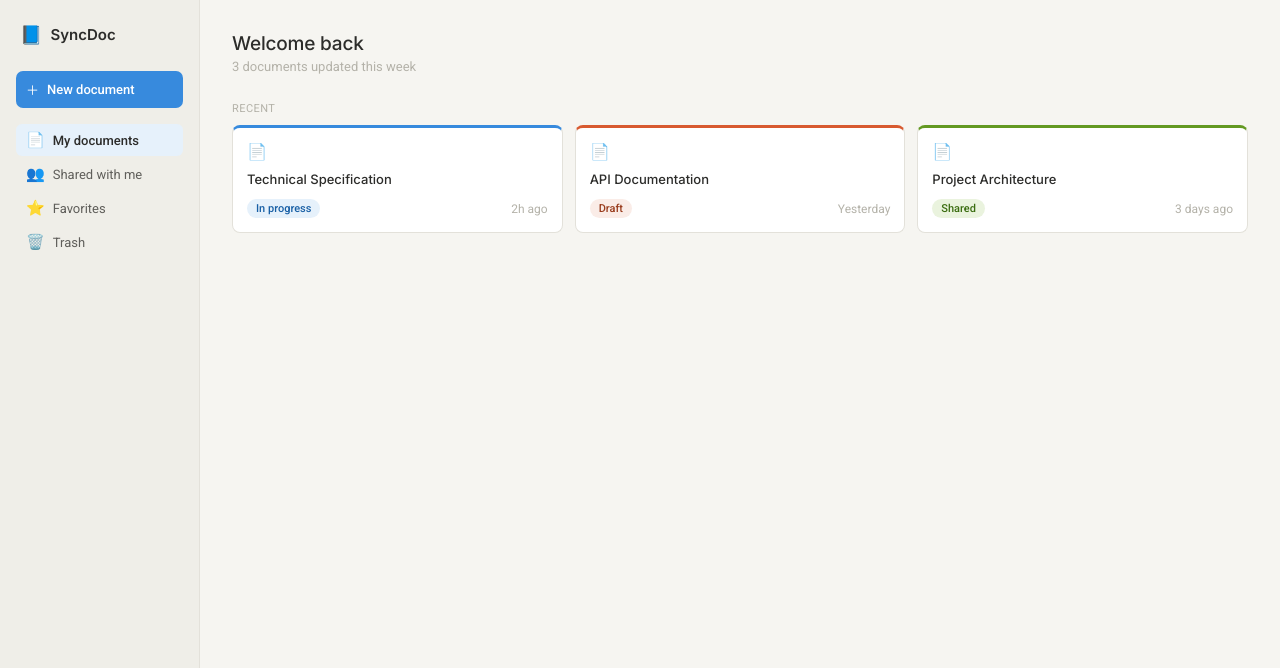
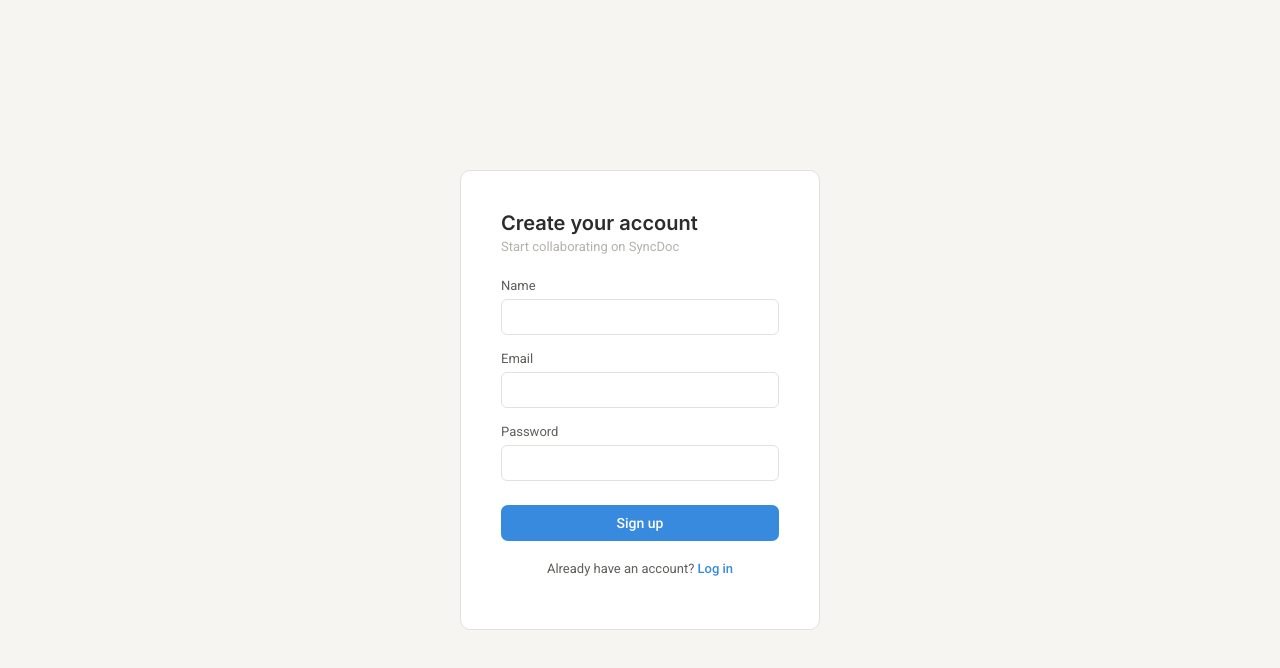
Before and after one commit to sanskrutishelke430-bit/syncdoc, a React app in the folder frontend/: page /signup in a window 1280 px wide. Shown: the top 668 px of the page. Built offline with nearby package versions, Linux system fonts and the light colour scheme; the HTML template or start-up script is replaced by a standard one.

Commit message:
Add routing, Login/Signup pages, and auth service - full signup/login flow tested working

```diff
--- a/frontend/package.json
+++ b/frontend/package.json
@@ -12,7 +12,7 @@
   "dependencies": {
     "react": "^19.2.8",
     "react-dom": "^19.2.8",
-    "react-router-dom": "^7.18.2",
+    "react-router-dom": "^7.18.3",
     "y-websocket": "^3.1.0",
     "yjs": "^13.6.32"
   },
--- a/frontend/src/App.jsx
+++ b/frontend/src/App.jsx
@@ -1,9 +1,20 @@
-// App.jsx — TEMPORARY: previewing the Dashboard page
-// (We'll add real routing with React Router in a later step)
+// App.jsx — sets up routing between pages
+import { BrowserRouter, Routes, Route, Navigate } from 'react-router-dom';
+import Login from './pages/Login';
+import Signup from './pages/Signup';
 import Dashboard from './pages/Dashboard';
 
 function App() {
-  return <Dashboard />;
+  return (
+    <BrowserRouter>
+      <Routes>
+        <Route path="/" element={<Navigate to="/login" replace />} />
+        <Route path="/login" element={<Login />} />
+        <Route path="/signup" element={<Signup />} />
+        <Route path="/dashboard" element={<Dashboard />} />
+      </Routes>
+    </BrowserRouter>
+  );
 }
 
 export default App;
--- /dev/null
+++ b/frontend/src/pages/Auth.css
@@ -0,0 +1,102 @@
+/* Auth.css — shared styles for Login and Signup pages */
+
+.auth-page {
+  min-height: 100vh;
+  display: flex;
+  align-items: center;
+  justify-content: center;
+  background: var(--color-bg);
+}
+
+.auth-card {
+  background: var(--color-surface);
+  border: 0.5px solid var(--color-border);
+  border-radius: 10px;
+  padding: 2.5rem;
+  width: 100%;
+  max-width: 360px;
+}
+
+.auth-title {
+  font-size: 20px;
+  font-weight: 600;
+  color: var(--color-text-primary);
+  margin-bottom: 4px;
+}
+
+.auth-subtitle {
+  font-size: 13px;
+  color: var(--color-text-muted);
+  margin: 0 0 1.5rem;
+}
+
+.auth-error {
+  background: var(--color-status-draft-bg);
+  color: var(--color-status-draft-text);
+  font-size: 13px;
+  padding: 10px 12px;
+  border-radius: 6px;
+  margin-bottom: 1rem;
+}
+
+.auth-form {
+  display: flex;
+  flex-direction: column;
+  gap: 1rem;
+}
+
+.auth-label {
+  font-size: 13px;
+  color: var(--color-text-secondary);
+  display: flex;
+  flex-direction: column;
+  gap: 6px;
+}
+
+.auth-input {
+  font-family: var(--font-body);
+  font-size: 14px;
+  padding: 9px 10px;
+  border: 0.5px solid var(--color-border);
+  border-radius: 6px;
+  outline: none;
+}
+
+.auth-input:focus {
+  border-color: var(--color-accent);
+}
+
+.auth-button {
+  background: var(--color-accent);
+  color: #fff;
+  border: none;
+  border-radius: 7px;
+  padding: 10px;
+  font-size: 14px;
+  font-weight: 500;
+  font-family: var(--font-body);
+  cursor: pointer;
+  margin-top: 0.5rem;
+}
+
+.auth-button:hover {
+  opacity: 0.9;
+}
+
+.auth-button:disabled {
+  opacity: 0.6;
+  cursor: not-allowed;
+}
+
+.auth-switch {
+  font-size: 13px;
+  color: var(--color-text-secondary);
+  text-align: center;
+  margin-top: 1.25rem;
+}
+
+.auth-switch a {
+  color: var(--color-accent);
+  text-decoration: none;
+  font-weight: 500;
+}
--- /dev/null
+++ b/frontend/src/pages/Login.jsx
@@ -0,0 +1,73 @@
+// Login.jsx — login page
+import { useState } from 'react';
+import { useNavigate, Link } from 'react-router-dom';
+import { login } from '../services/authService';
+import './Auth.css';
+
+function Login() {
+  const [email, setEmail] = useState('');
+  const [password, setPassword] = useState('');
+  const [error, setError] = useState('');
+  const [loading, setLoading] = useState(false);
+  const navigate = useNavigate();
+
+  const handleSubmit = async (e) => {
+    e.preventDefault();
+    setError('');
+    setLoading(true);
+
+    try {
+      await login(email, password);
+      navigate('/dashboard');
+    } catch (err) {
+      setError(err.message);
+    } finally {
+      setLoading(false);
+    }
+  };
+
+  return (
+    <div className="auth-page">
+      <div className="auth-card">
+        <h1 className="auth-title">Welcome back</h1>
+        <p className="auth-subtitle">Log in to continue to SyncDoc</p>
+
+        {error && <div className="auth-error">{error}</div>}
+
+        <form onSubmit={handleSubmit} className="auth-form">
+          <label className="auth-label">
+            Email
+            <input
+              type="email"
+              value={email}
+              onChange={(e) => setEmail(e.target.value)}
+              required
+              className="auth-input"
+            />
+          </label>
+
+          <label className="auth-label">
+            Password
+            <input
+              type="password"
+              value={password}
+              onChange={(e) => setPassword(e.target.value)}
+              required
+              className="auth-input"
+            />
+          </label>
+
+          <button type="submit" className="auth-button" disabled={loading}>
+            {loading ? 'Logging in...' : 'Log in'}
+          </button>
+        </form>
+
+        <p className="auth-switch">
+          Don't have an account? <Link to="/signup">Sign up</Link>
+        </p>
+      </div>
+    </div>
+  );
+}
+
+export default Login;
--- /dev/null
+++ b/frontend/src/pages/Signup.jsx
@@ -0,0 +1,86 @@
+// Signup.jsx — signup page
+import { useState } from 'react';
+import { useNavigate, Link } from 'react-router-dom';
+import { signup } from '../services/authService';
+import './Auth.css';
+
+function Signup() {
+  const [name, setName] = useState('');
+  const [email, setEmail] = useState('');
+  const [password, setPassword] = useState('');
+  const [error, setError] = useState('');
+  const [loading, setLoading] = useState(false);
+  const navigate = useNavigate();
+
+  const handleSubmit = async (e) => {
+    e.preventDefault();
+    setError('');
+    setLoading(true);
+
+    try {
+      await signup(name, email, password);
+      navigate('/dashboard');
+    } catch (err) {
+      setError(err.message);
+    } finally {
+      setLoading(false);
+    }
+  };
+
+  return (
+    <div className="auth-page">
+      <div className="auth-card">
+        <h1 className="auth-title">Create your account</h1>
+        <p className="auth-subtitle">Start collaborating on SyncDoc</p>
+
+        {error && <div className="auth-error">{error}</div>}
+
+        <form onSubmit={handleSubmit} className="auth-form">
+          <label className="auth-label">
+            Name
+            <input
+              type="text"
+              value={name}
+              onChange={(e) => setName(e.target.value)}
+              required
+              className="auth-input"
+            />
+          </label>
+
+          <label className="auth-label">
+            Email
+            <input
+              type="email"
+              value={email}
+              onChange={(e) => setEmail(e.target.value)}
+              required
+              className="auth-input"
+            />
+          </label>
+
+          <label className="auth-label">
+            Password
+            <input
+              type="password"
+              value={password}
+              onChange={(e) => setPassword(e.target.value)}
+              required
+              className="auth-input"
+              minLength={6}
+            />
+          </label>
+
+          <button type="submit" className="auth-button" disabled={loading}>
+            {loading ? 'Creating account...' : 'Sign up'}
+          </button>
+        </form>
+
+        <p className="auth-switch">
+          Already have an account? <Link to="/login">Log in</Link>
+        </p>
+      </div>
+    </div>
+  );
+}
+
+export default Signup;
--- /dev/null
+++ b/frontend/src/services/api.js
@@ -0,0 +1,30 @@
+// api.js — central place for talking to our backend
+const API_BASE_URL = 'http://localhost:5000/api';
+
+// A small helper that handles the common parts of every request:
+// setting headers, adding the auth token if we have one, and parsing errors
+async function apiRequest(endpoint, options = {}) {
+  const token = localStorage.getItem('token');
+
+  const headers = {
+    'Content-Type': 'application/json',
+    ...(token ? { Authorization: `Bearer ${token}` } : {}),
+    ...options.headers,
+  };
+
+  const response = await fetch(`${API_BASE_URL}${endpoint}`, {
+    ...options,
+    headers,
+  });
+
+  const data = await response.json();
+
+  if (!response.ok) {
+    // Throw the backend's error message so calling code can show it
+    throw new Error(data.message || 'Something went wrong');
+  }
+
+  return data;
+}
+
+export default apiRequest;
--- /dev/null
+++ b/frontend/src/services/authService.js
@@ -0,0 +1,37 @@
+// authService.js — functions for signing up and logging in
+import apiRequest from './api';
+
+export const signup = async (name, email, password) => {
+  const data = await apiRequest('/auth/signup', {
+    method: 'POST',
+    body: JSON.stringify({ name, email, password }),
+  });
+
+  // Save the token so future requests are authenticated
+  localStorage.setItem('token', data.token);
+  localStorage.setItem('user', JSON.stringify(data.user));
+
+  return data;
+};
+
+export const login = async (email, password) => {
+  const data = await apiRequest('/auth/login', {
+    method: 'POST',
+    body: JSON.stringify({ email, password }),
+  });
+
+  localStorage.setItem('token', data.token);
+  localStorage.setItem('user', JSON.stringify(data.user));
+
+  return data;
+};
+
+export const logout = () => {
+  localStorage.removeItem('token');
+  localStorage.removeItem('user');
+};
+
+export const getCurrentUser = () => {
+  const user = localStorage.getItem('user');
+  return user ? JSON.parse(user) : null;
+};
```
Also changed, not shown: 1 other file (tests, documents, lock files or other folders).
